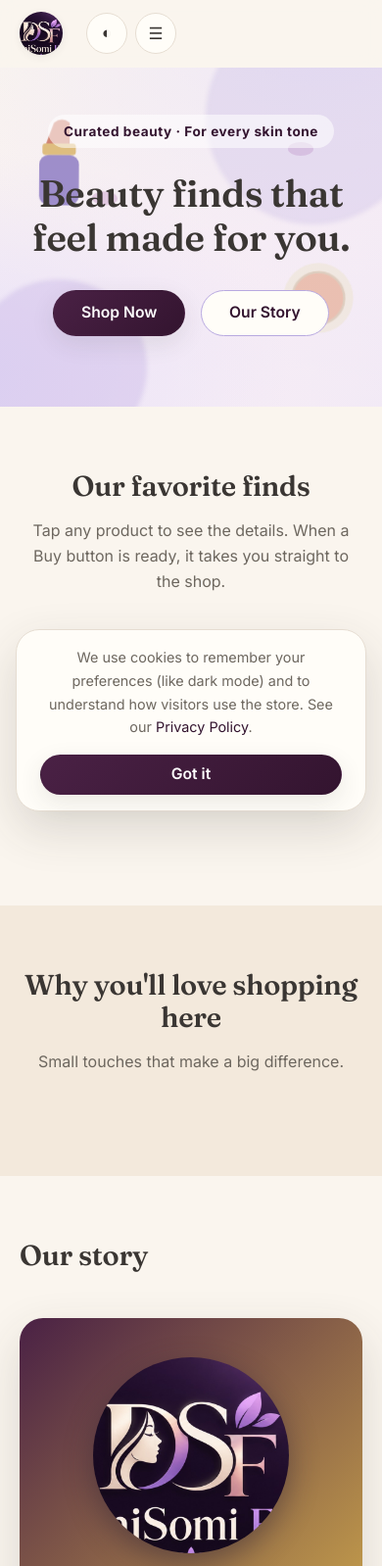
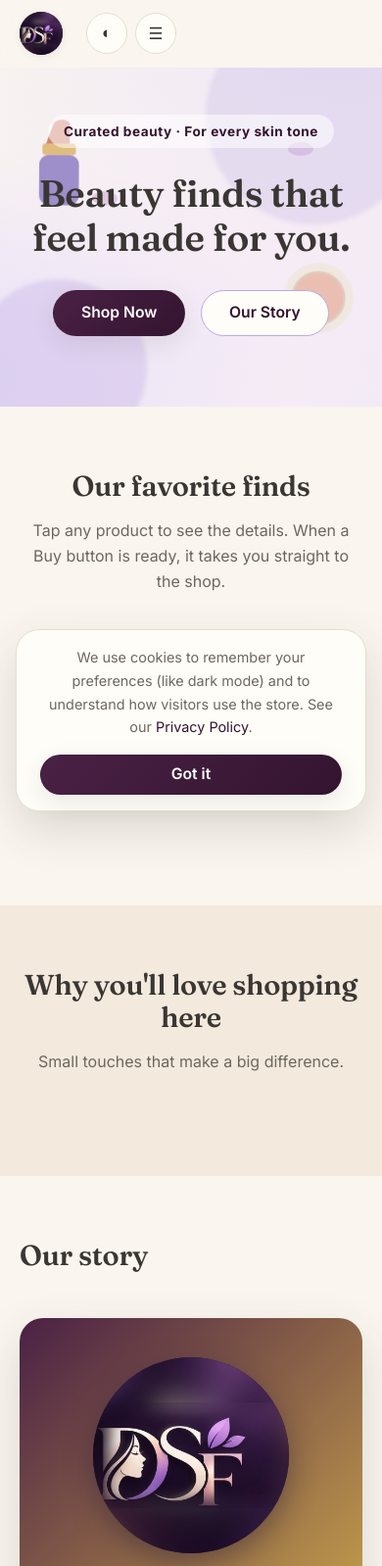
Before and after one commit to muaviyaafzal/demi-somi-finds, a website: page public/index.html in a window 390 px wide. Shown: the top 1598 px of the page at 98% size. Drawn offline with Linux system fonts and the light colour scheme; no server answers.

Commit message:
Fix circular logo: real <img> monogram crop + cache-busted CSS
Root cause: 0339896 shipped new HTML (empty span/div) with the logo as
a CSS background-image, but the stylesheet URL never changed, so the
user's phone kept the old cached CSS (d10e47c: 118x40 badge expecting
an <img> child, no .about-card-logo rule at all). Result: navbar showed
a dark empty rectangle, Our Story showed only the tagline text. The
background-image approach also fails silently by design.

- New public/images/logo-mark.jpg: square DSF monogram crop cut from
  the logo itself (feathered onto the logo's own blurred bokeh
  background), so the mark fills the circle with no cut-off text.
- Navbar + Our Story now use real <img> elements with explicit
  width/height (44x44 / 200px), border-radius 50%, object-fit cover.
- Stylesheet link is now /css/style.css?v=2 so cached old CSS is
  bypassed on every client.
- Nothing else changed: intro/footer full logo, 5 themes, glow, copy.

```diff
--- a/public/css/style.css
+++ b/public/css/style.css
@@ -529,10 +529,12 @@ label { font-weight: 600; font-size: 0.92rem; display: block; margin-bottom: 6px
   white-space: nowrap;
 }
 .brand:hover { text-decoration: none; }
-/* Navbar logo: CIRCULAR badge. The logo image is a background, zoomed
-   (250%) and positioned so the DSF monogram + wordmark sit inside the
-   circle. The full logo with wordmark appears on the intro screen and
-   in the footer. */
+/* Navbar logo: CIRCULAR badge with a REAL <img> (never a CSS
+   background-image — a background fails silently and shows only the
+   dark badge colour). The img is a square monogram crop
+   (public/images/logo-mark.jpg) cut from the logo itself, so the DSF
+   mark fills the circle. The full logo with wordmark appears on the
+   intro screen and in the footer. */
 .brand-logo-badge {
   display: inline-flex;
   flex: none;
@@ -541,11 +543,13 @@ label { font-weight: 600; font-size: 0.92rem; display: block; margin-bottom: 6px
   border-radius: 50%;
   overflow: hidden;
   background-color: #241a33;
-  background-image: url("/images/logo.jpg");
-  background-repeat: no-repeat;
-  background-size: 250% auto;
-  background-position: 50% 10%;
   box-shadow: var(--shadow-sm);
+}
+.brand-logo-badge img {
+  display: block;
+  width: 100%;
+  height: 100%;
+  object-fit: cover;
 }
 .brand-mark {
   width: 40px; height: 40px;
@@ -864,7 +868,8 @@ label { font-weight: 600; font-size: 0.92rem; display: block; margin-bottom: 6px
   box-shadow: var(--shadow-lg);
 }
 /* Our Story logo: the new DSF logo in a CIRCULAR frame (same framing as
-   the navbar badge), replacing the old "DS" placeholder. */
+   the navbar badge), replacing the old "DS" placeholder. Real <img>,
+   never a CSS background-image — see the navbar comment. */
 .about-card-logo {
   width: min(200px, 55vw);
   aspect-ratio: 1 / 1;
@@ -872,11 +877,13 @@ label { font-weight: 600; font-size: 0.92rem; display: block; margin-bottom: 6px
   border-radius: 50%;
   overflow: hidden;
   background-color: #241a33;
-  background-image: url("/images/logo.jpg");
-  background-repeat: no-repeat;
-  background-size: 250% auto;
-  background-position: 50% 10%;
   box-shadow: 0 10px 30px rgba(36, 26, 51, 0.45);
+}
+.about-card-logo img {
+  display: block;
+  width: 100%;
+  height: 100%;
+  object-fit: cover;
 }
 .about-card p { margin: 0; font-size: 1.1rem; }
 
--- a/public/index.html
+++ b/public/index.html
@@ -17,7 +17,7 @@
   <link rel="preconnect" href="https://fonts.googleapis.com">
   <link rel="preconnect" href="https://fonts.gstatic.com" crossorigin>
   <link href="https://fonts.googleapis.com/css2?family=Fraunces:opsz,wght@9..144,500;9..144,600;9..144,700&family=Inter:wght@400;500;600;700&display=swap" rel="stylesheet">
-  <link rel="stylesheet" href="/css/style.css">
+  <link rel="stylesheet" href="/css/style.css?v=2">
 </head>
 <body>
   <!-- Page-load intro (skippable, under 2s) -->
@@ -44,7 +44,7 @@
   <header id="siteHeader" class="site-header">
     <div class="container nav-wrap">
       <a class="brand" href="#top" data-cursor aria-label="Demi Somi Finds — back to top">
-        <span class="brand-logo-badge" aria-hidden="true"></span>
+        <span class="brand-logo-badge" aria-hidden="true"><img src="/images/logo-mark.jpg" alt="" width="44" height="44"></span>
         <span class="sr-only">Demi Somi Finds</span>
       </a>
       <nav class="main-nav" aria-label="Main navigation">
@@ -133,7 +133,7 @@
           <p id="aboutText"></p>
         </div>
         <div class="about-card" aria-hidden="true">
-          <div class="about-card-logo"></div>
+          <div class="about-card-logo"><img src="/images/logo-mark.jpg" alt="" width="200" height="200"></div>
           <p>Beauty, minus the overwhelm.</p>
         </div>
       </div>
```
Also changed, not shown: public/images/logo-mark.jpg (added).
